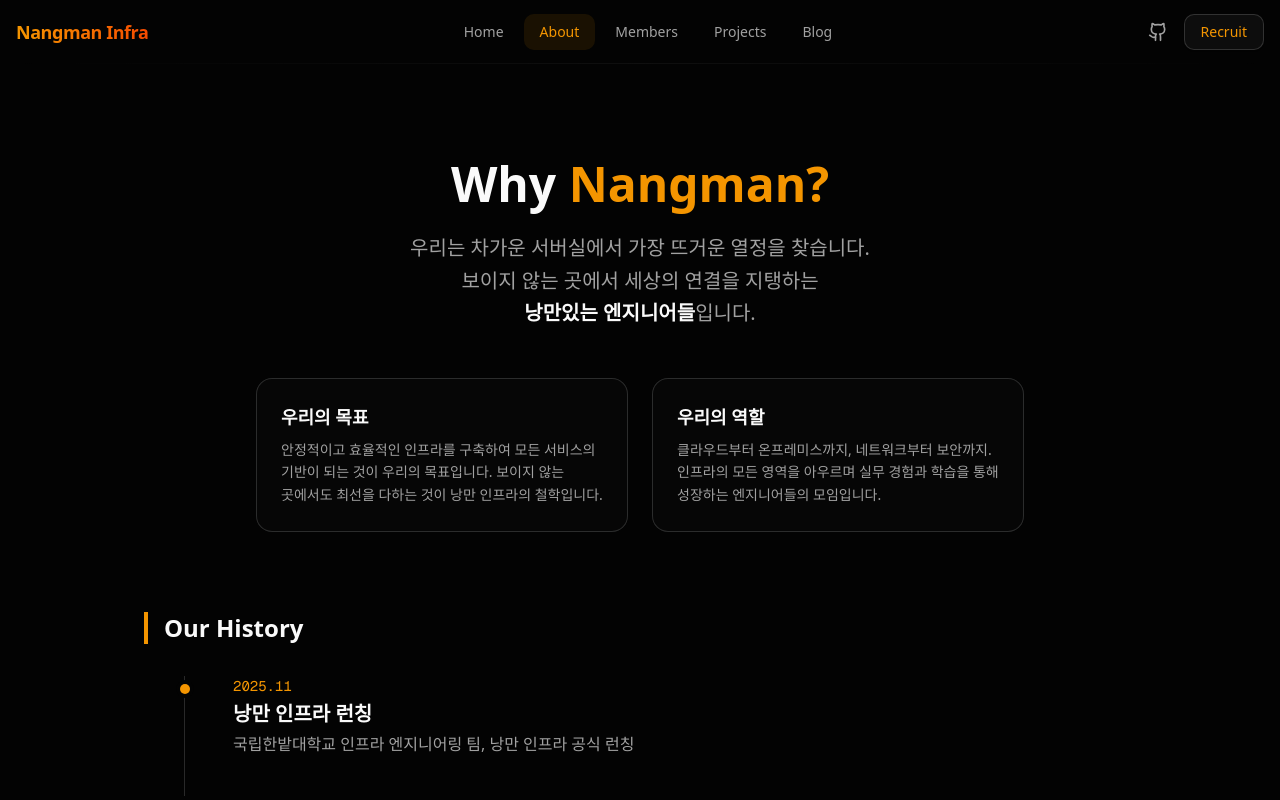
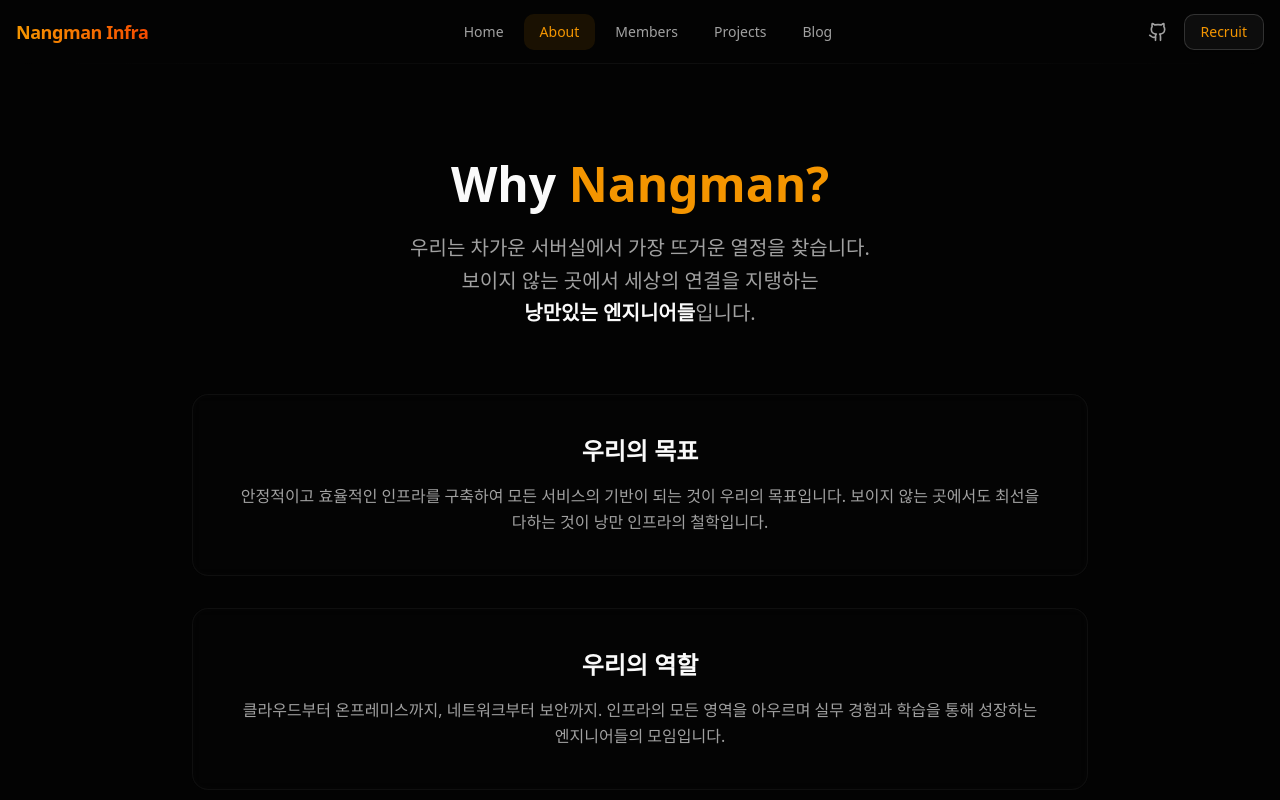
Before and after one commit to nangman-infra/nangman-infra-web, a Next.js app in the folder frontend/: page /about in a window 1280 px wide. Shown: the top 800 px of the page. Built offline with nearby package versions, Linux system fonts and the light colour scheme.

Commit message:
fix: About 페이지 Mission 섹션 디자인 개선 - 카드를 세로 배치로 변경하고 스타일 통일

```diff
--- a/frontend/app/about/page.tsx
+++ b/frontend/app/about/page.tsx
@@ -25,24 +25,42 @@ export default function AboutPage() {
           <h1 className="text-3xl sm:text-4xl md:text-5xl font-bold mb-6 px-2">
             Why <span className="text-primary">Nangman?</span>
           </h1>
-          <p className="text-base sm:text-lg md:text-xl text-muted-foreground max-w-2xl mx-auto leading-relaxed px-4 mb-8">
+          <p className="text-base sm:text-lg md:text-xl text-muted-foreground max-w-2xl mx-auto leading-relaxed px-4 mb-12">
             우리는 차가운 서버실에서 가장 뜨거운 열정을 찾습니다.<br/>
             보이지 않는 곳에서 세상의 연결을 지탱하는<br/>
             <span className="text-foreground font-semibold">낭만있는 엔지니어들</span>입니다.
           </p>
-          <div className="grid md:grid-cols-2 gap-6 max-w-3xl mx-auto mt-12">
-            <div className="p-6 rounded-xl border border-border bg-card/50 backdrop-blur-sm text-left">
-              <h3 className="font-semibold text-lg mb-2">우리의 목표</h3>
-              <p className="text-sm text-muted-foreground leading-relaxed">
+          <div className="space-y-8 max-w-4xl mx-auto mt-16">
+            <motion.div
+              initial={{ opacity: 0, y: 20 }}
+              whileInView={{ opacity: 1, y: 0 }}
+              viewport={{ once: true, amount: 0.3 }}
+              transition={{ duration: 0.6, delay: 0.2 }}
+              className="group relative p-8 md:p-10 rounded-xl border border-border/30 bg-card/20 backdrop-blur-sm hover:border-primary/40 hover:bg-card/30 transition-all duration-500"
+            >
+              <div className="absolute inset-0 rounded-xl bg-linear-to-br from-primary/0 via-primary/0 to-primary/5 opacity-0 group-hover:opacity-100 transition-opacity duration-500" />
+              <div className="relative z-10">
+                <h3 className="text-xl md:text-2xl font-bold mb-4 text-foreground">우리의 목표</h3>
+                <p className="text-base text-muted-foreground leading-relaxed">
                   안정적이고 효율적인 인프라를 구축하여 모든 서비스의 기반이 되는 것이 우리의 목표입니다. 보이지 않는 곳에서도 최선을 다하는 것이 낭만 인프라의 철학입니다.
                 </p>
               </div>
-            <div className="p-6 rounded-xl border border-border bg-card/50 backdrop-blur-sm text-left">
-              <h3 className="font-semibold text-lg mb-2">우리의 역할</h3>
-              <p className="text-sm text-muted-foreground leading-relaxed">
+            </motion.div>
+            <motion.div
+              initial={{ opacity: 0, y: 20 }}
+              whileInView={{ opacity: 1, y: 0 }}
+              viewport={{ once: true, amount: 0.3 }}
+              transition={{ duration: 0.6, delay: 0.3 }}
+              className="group relative p-8 md:p-10 rounded-xl border border-border/30 bg-card/20 backdrop-blur-sm hover:border-primary/40 hover:bg-card/30 transition-all duration-500"
+            >
+              <div className="absolute inset-0 rounded-xl bg-linear-to-br from-primary/0 via-primary/0 to-primary/5 opacity-0 group-hover:opacity-100 transition-opacity duration-500" />
+              <div className="relative z-10">
+                <h3 className="text-xl md:text-2xl font-bold mb-4 text-foreground">우리의 역할</h3>
+                <p className="text-base text-muted-foreground leading-relaxed">
                   클라우드부터 온프레미스까지, 네트워크부터 보안까지. 인프라의 모든 영역을 아우르며 실무 경험과 학습을 통해 성장하는 엔지니어들의 모임입니다.
                 </p>
               </div>
+            </motion.div>
           </div>
         </motion.div>
       </section>
```
Lines whose indentation alone changed are shown as unchanged.
